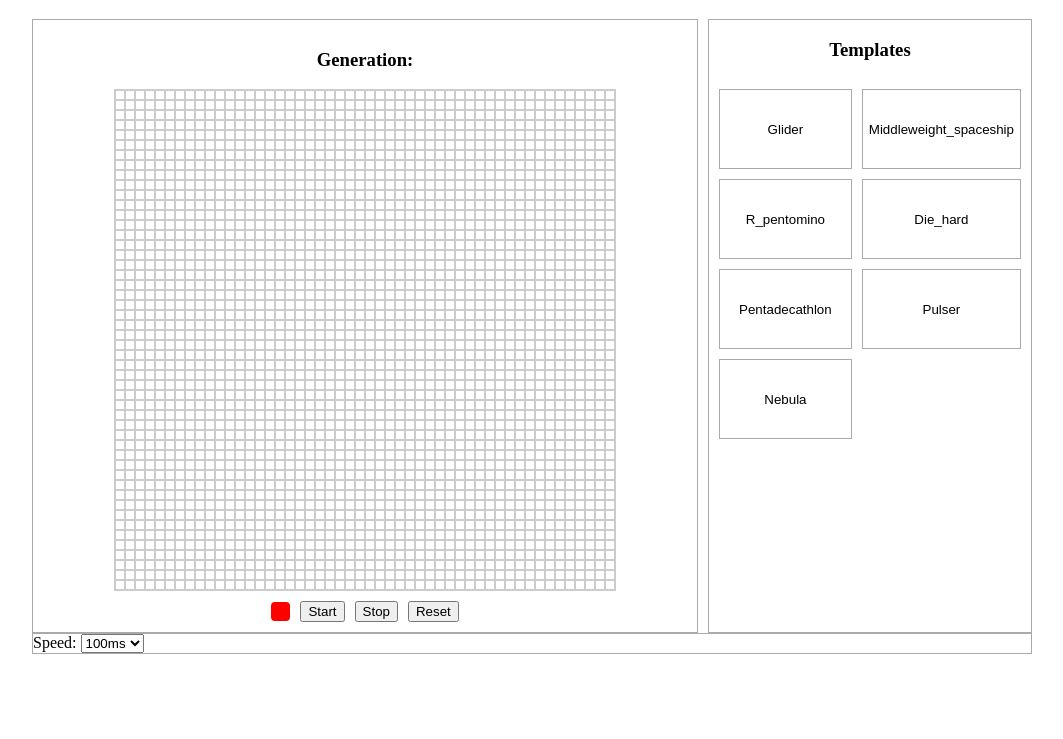
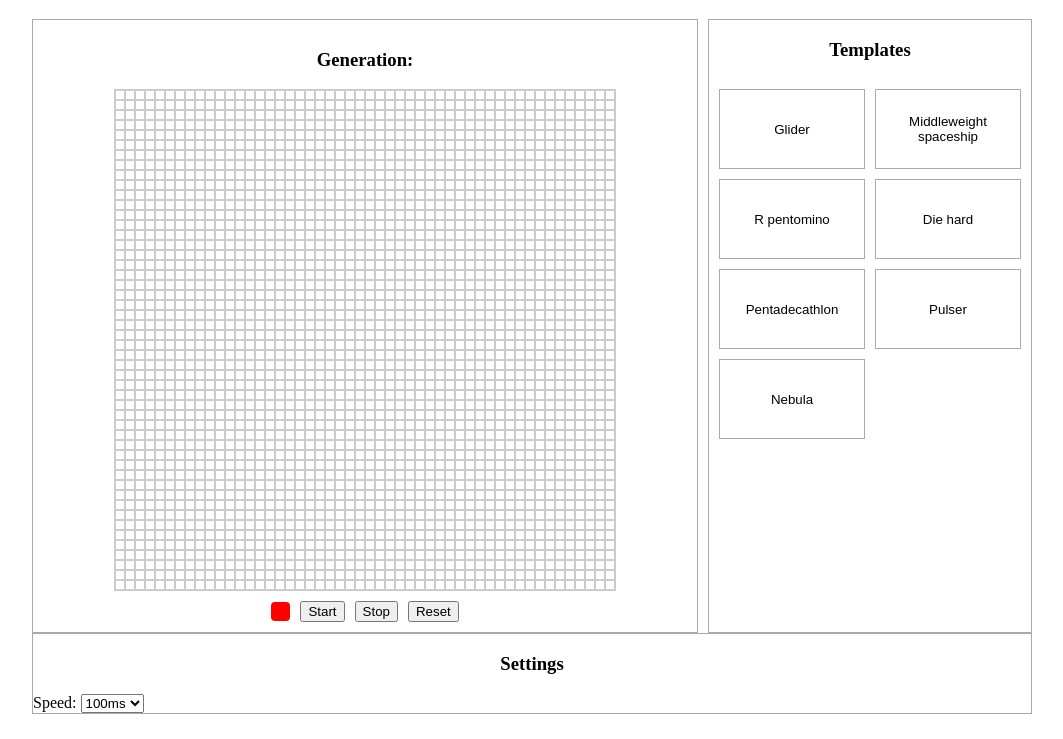
Before and after one commit to Sr-Aileron/GameOfLife, a plain HTML site: page index.html in a window 1280 px wide. Shown: the part 61-800 px from the top of the page, without its empty margins (108-1171 px from the left). Drawn offline with Linux system fonts and the light colour scheme.

Commit message:
modified visibility

```diff
--- a/index.html
+++ b/index.html
@@ -36,6 +36,7 @@
     </div>
 
     <div id="config-wrapper" class="wrapper">
+        <h3>Settings</h3>
         <label for="speed">Speed: </label>
         <select id="speed">
             <option value="50">50ms</option>
--- a/script.js
+++ b/script.js
@@ -1,10 +1,10 @@
 /* memo 修正・追加したい場所
-- テンプレートの見た目を整える
-- テンプレートのスクロール機能の追加
-- テンプレートの回転機能
-[-] 実行速度調整機能
+[+] テンプレートの見た目を整える
+[+] テンプレートのスクロール機能の追加
+[-] テンプレートの回転機能
+[+] 実行速度調整機能
 
-- cssを整える
+[-] cssを整える
 */
 
 // 定数
@@ -89,7 +89,7 @@ async function initializeTemplate() {
         tmpElement.dataset.name = key;
         tmpElement.dataset.rowsize = `${value.length}`;
         tmpElement.dataset.colsize = `${value[0].length}`;
-        tmpElement.innerHTML = `${key.charAt(0).toUpperCase()}${key.slice(1)}`;
+        tmpElement.innerHTML = `${key.charAt(0).toUpperCase()}${key.slice(1).replace('_', '\n')}`;
 
         //クリックされた時の処理
         tmpElement.addEventListener('click', (event) => {
--- a/style.css
+++ b/style.css
@@ -65,10 +65,11 @@ h1, h3 {
     padding: 10px;
     gap: 10px;
     grid-template-columns: repeat(2, 1fr);
+    grid-auto-rows: 80px;
+    overflow-y: scroll;
 }
 
 .template {
-    height: 80px;
     background-color: #fff;
 }
 
```
